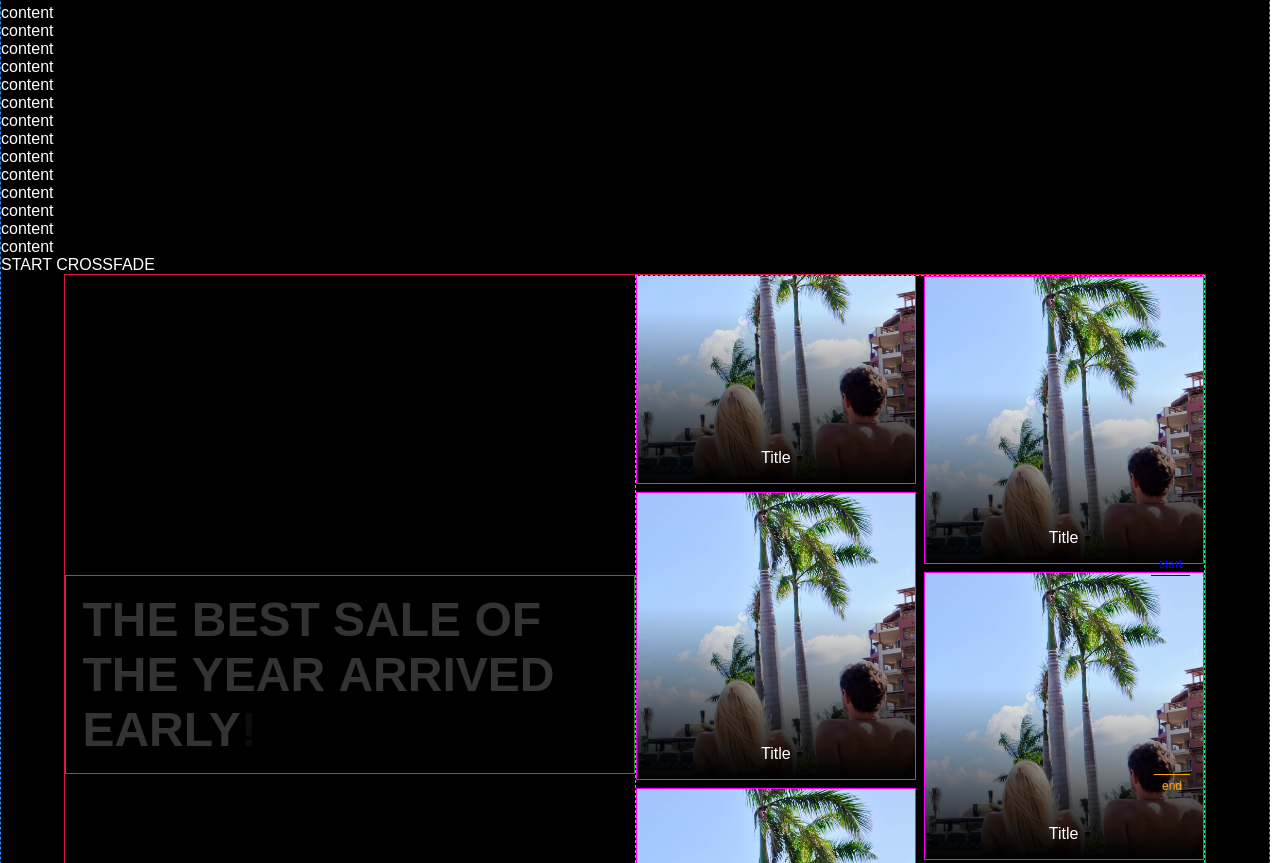
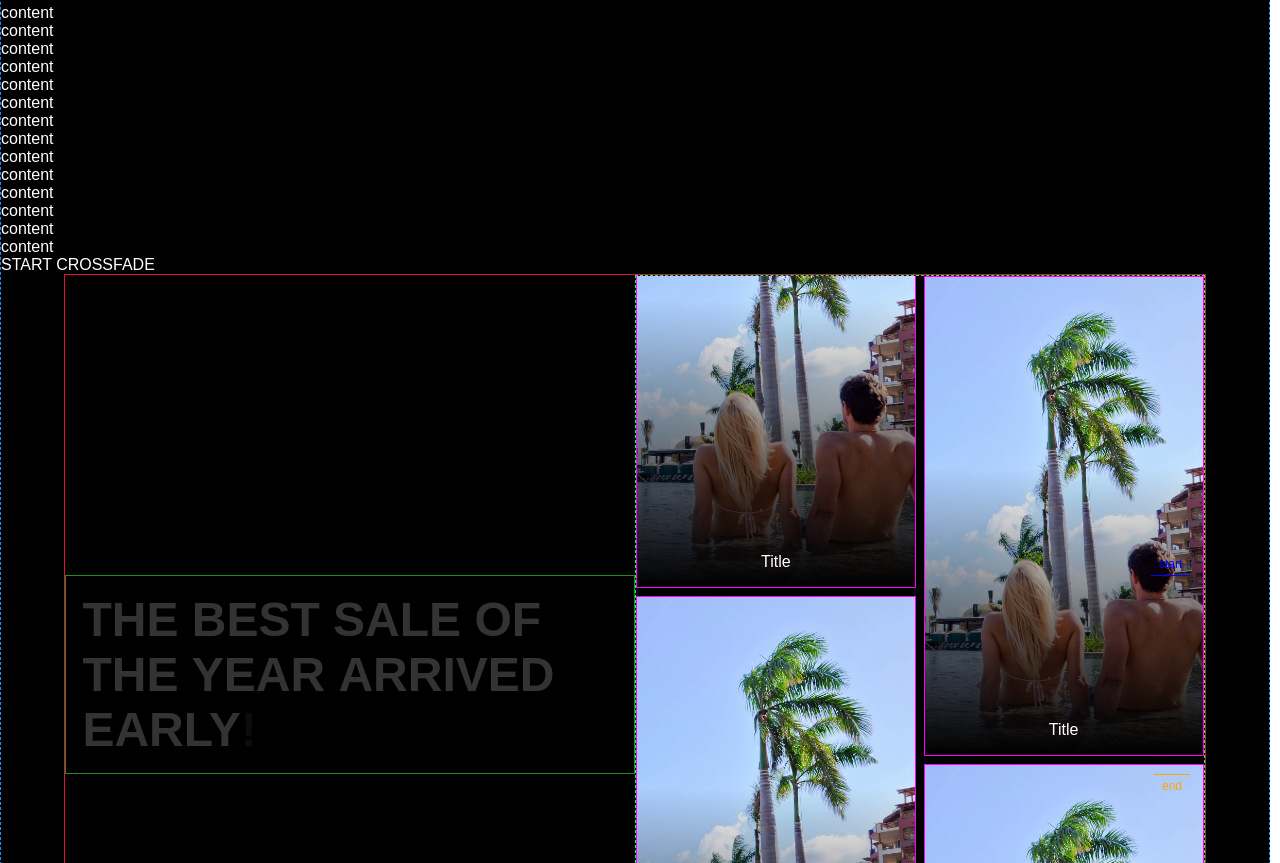
Before and after one commit to Carlos-Who/black-friday, a website built with Vite: page index.html in a window 1280 px wide. Shown: the part 3144-4007 px from the top of the page. Built offline with nearby package versions, Linux system fonts and the light colour scheme.

Commit message:
feat(black-friday): fix crossfade item height

```diff
--- a/src/styles.scss
+++ b/src/styles.scss
@@ -1,4 +1,4 @@
-@import "normalize";
+@use "normalize";
 
 
 // FAB - ( Floating Action Button )
@@ -446,9 +446,7 @@ html.no-scroll {
     display: flex;
     flex-direction: column;
     gap: .5rem;
-    .crossfade-item {
-      //background-color: #535bf2;
-    }
+
   }
 
   .crossfade-gallery--right {
@@ -473,13 +471,14 @@ html.no-scroll {
     justify-content: center;
     width: 100%;
     height: 18rem;
+    max-height: 30rem;
     background-color: #535bf2;
     border: 1px solid fuchsia;
 
+    @media screen and (min-width: 767px){
+      height: 30rem;
+    }
 
-    @media (min-width: 800px){
-      .crossfade-item.crossfade-item { height: 30rem; }
-    }
   }
 
 
```
